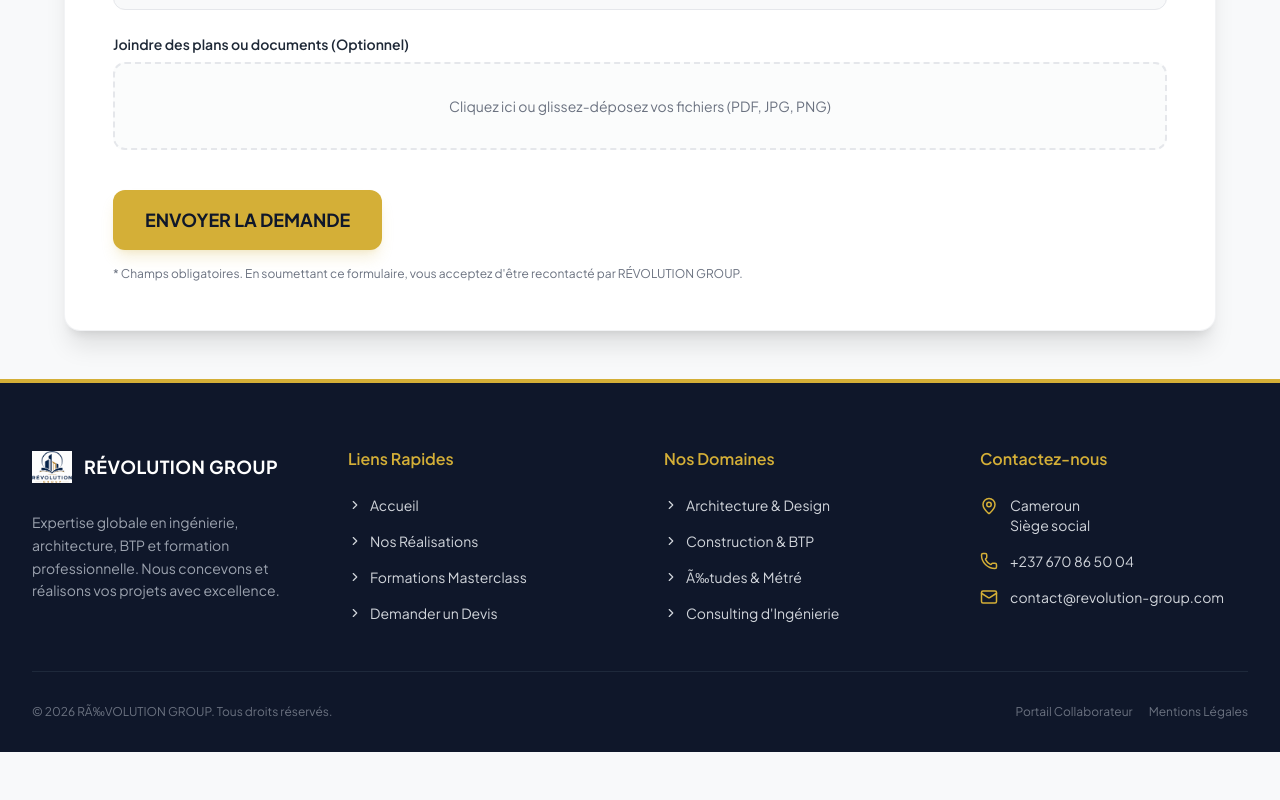
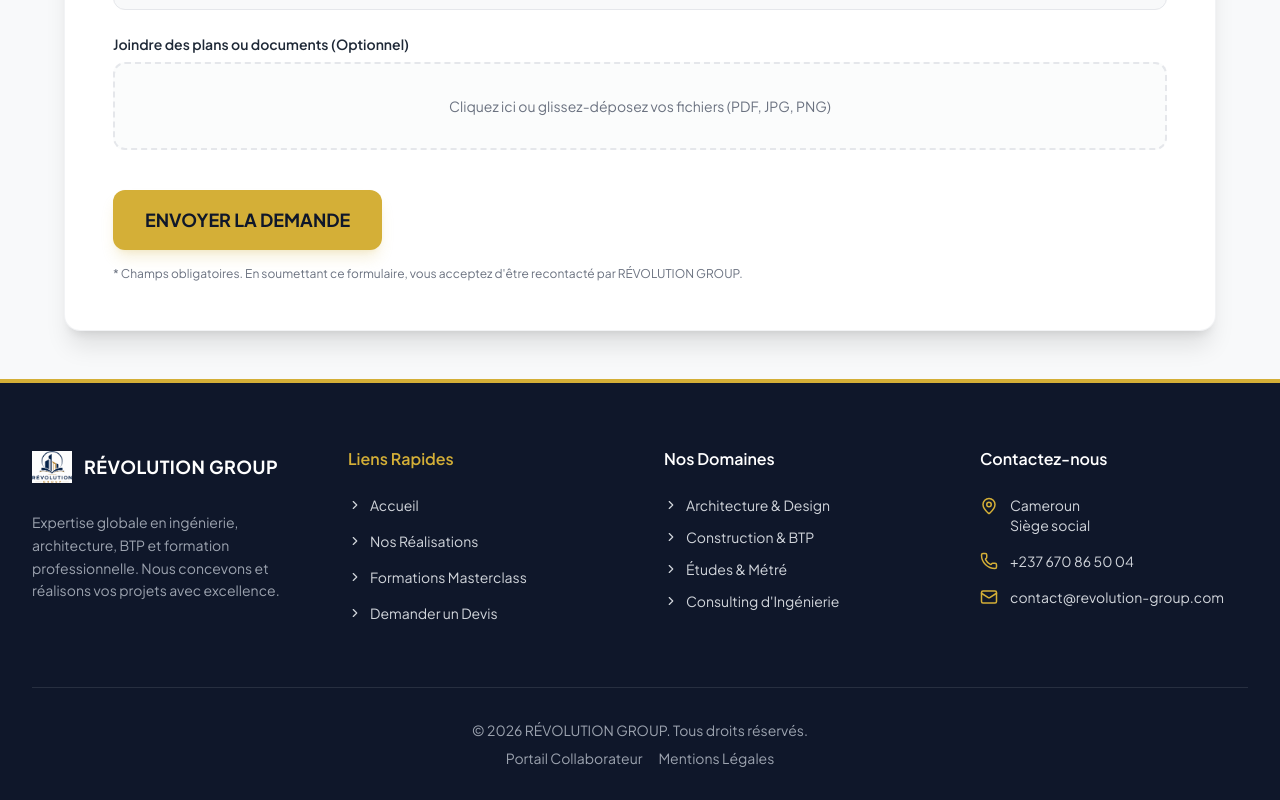
Before and after one commit to gloirezopop-cmd/izrevolution-group, a React (Vite) app: page /devis in a window 1280 px wide. Shown: the part 1130-1930 px from the top of the page. Before the commit the page ends 1882 px from the top, so only its background shows below. Built offline with nearby package versions, Linux system fonts and the light colour scheme.

Commit message:
Correction orthographe footer (encodage)

```diff
--- a/src/layouts/PublicLayout.tsx
+++ b/src/layouts/PublicLayout.tsx
@@ -89,20 +89,20 @@
             </div>
 
             {/* Colonne 3 : Services */}
-            <div className="md:col-span-1">
-              <h3 className="text-accent font-semibold mb-6">Nos Domaines</h3>
-              <ul className="flex flex-col gap-4 text-sm text-gray-300">
+            <div className="space-y-4">
+              <h4 className="text-white font-semibold mb-6">Nos Domaines</h4>
+              <ul className="space-y-3 text-sm text-gray-300">
                 <li className="flex items-center gap-2"><ChevronRight size={14} /> Architecture & Design</li>
                 <li className="flex items-center gap-2"><ChevronRight size={14} /> Construction & BTP</li>
-                <li className="flex items-center gap-2"><ChevronRight size={14} /> Ã‰tudes & Métré</li>
+                <li className="flex items-center gap-2"><ChevronRight size={14} /> Études & Métré</li>
                 <li className="flex items-center gap-2"><ChevronRight size={14} /> Consulting d'Ingénierie</li>
               </ul>
             </div>
 
             {/* Colonne 4 : Contact */}
-            <div className="md:col-span-1">
-              <h3 className="text-accent font-semibold mb-6">Contactez-nous</h3>
-              <ul className="flex flex-col gap-4 text-sm text-gray-300">
+            <div className="space-y-4">
+              <h4 className="text-white font-semibold mb-6">Contactez-nous</h4>
+              <ul className="space-y-4 text-sm text-gray-300">
                 <li className="flex items-start gap-3">
                   <MapPin size={18} className="text-accent shrink-0 mt-0.5" />
                   <span>Cameroun<br/>Siège social</span>
@@ -120,9 +120,9 @@
 
           </div>
 
-          <div className="pt-8 border-t border-primary-light flex flex-col md:flex-row items-center justify-between gap-4 text-xs text-gray-500">
-            <p>&copy; {new Date().getFullYear()} RÃ‰VOLUTION GROUP. Tous droits réservés.</p>
-            <div className="flex gap-4">
+          <div className="border-t border-white/10 mt-16 pt-8 text-center text-sm text-gray-400">
+            <p>&copy; {new Date().getFullYear()} RÉVOLUTION GROUP. Tous droits réservés.</p>
+            <div className="flex justify-center gap-4 mt-2">
               <Link to="/app" className="hover:text-accent transition-colors">Portail Collaborateur</Link>
               <Link to="#" className="hover:text-accent transition-colors">Mentions Légales</Link>
             </div>
```
